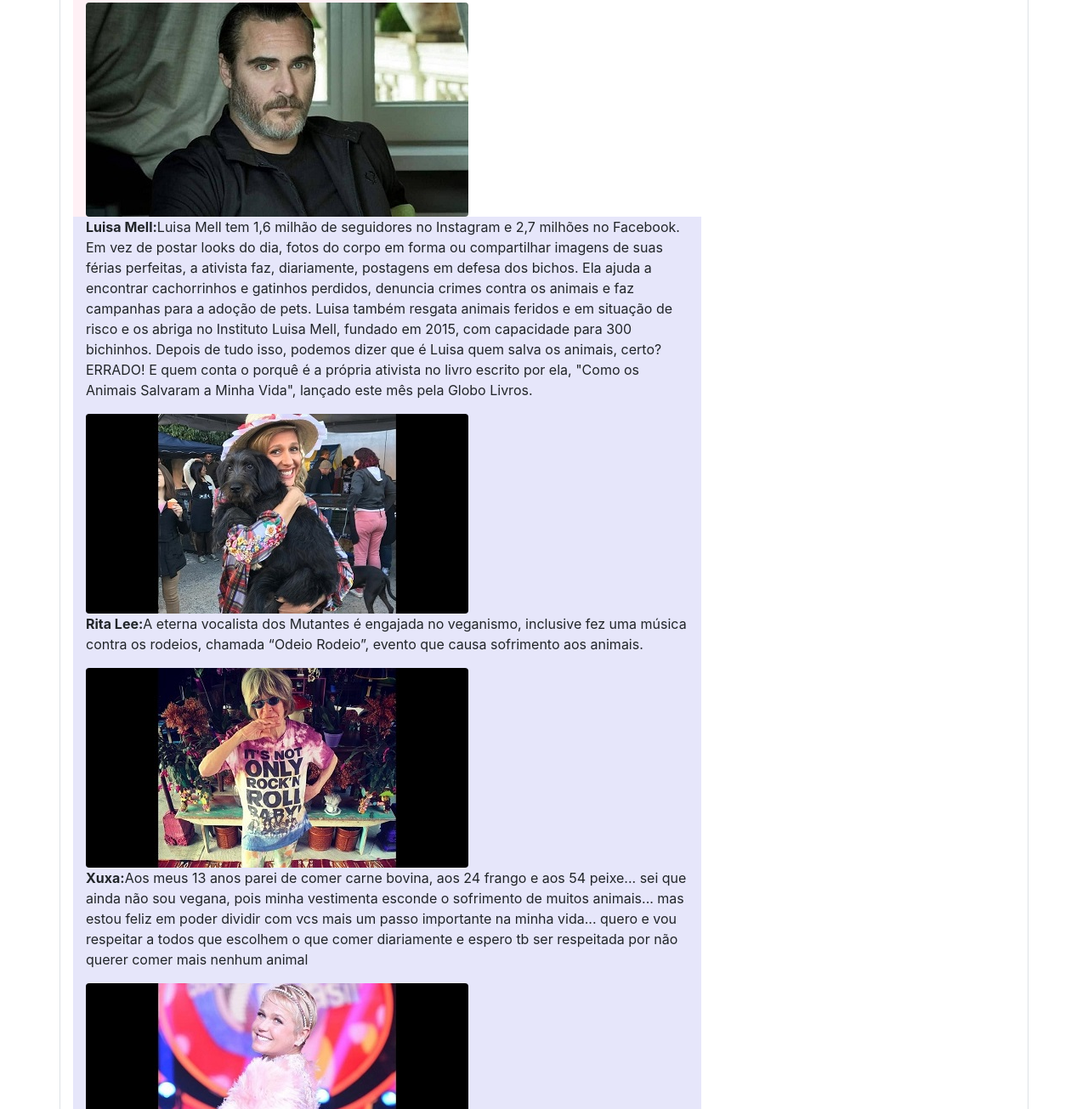
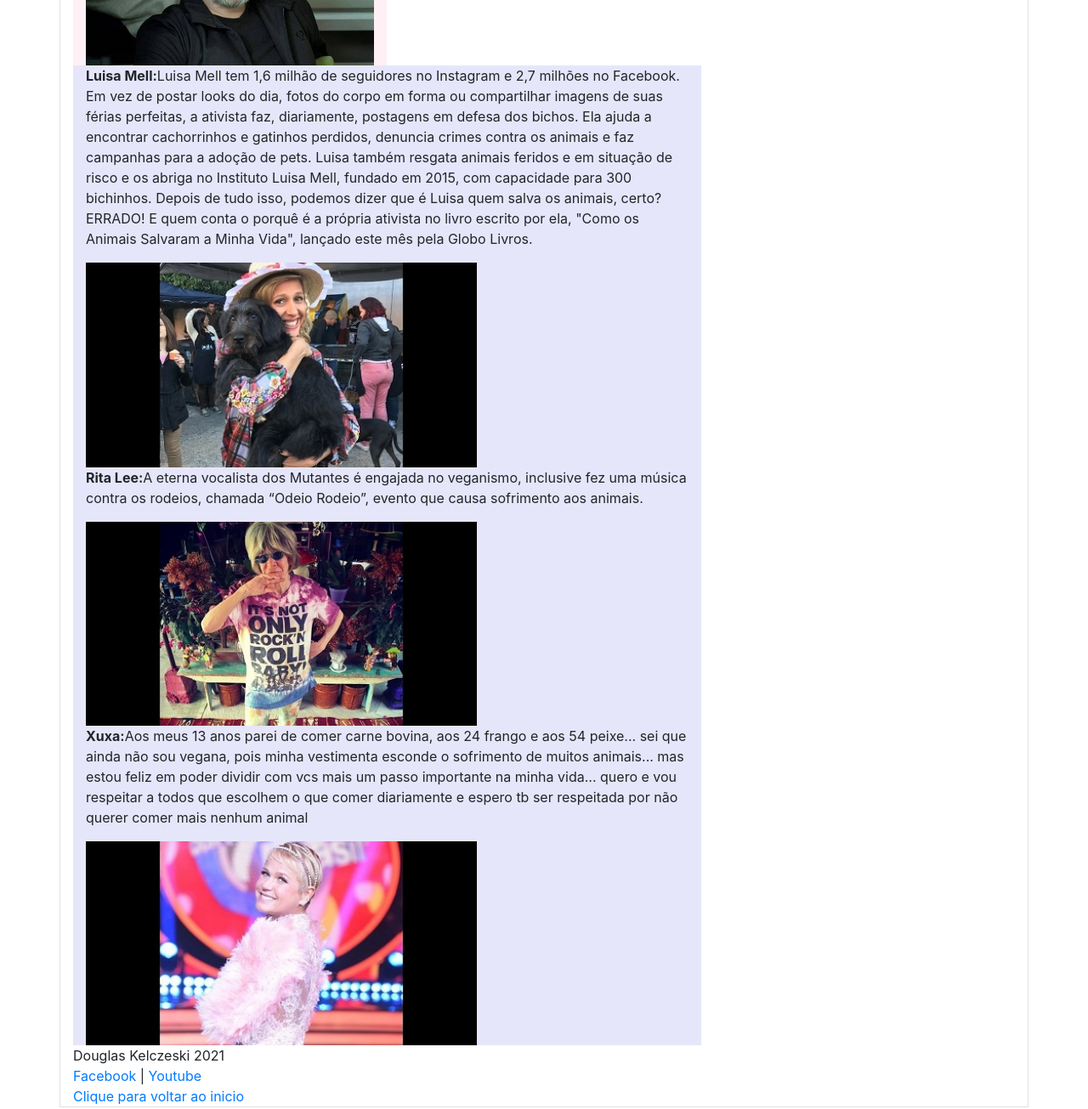
Before and after one commit to zigmon30/HTML5-1-2020, a plain HTML site: page site_veganismo/fotos.html in a window 1280 px wide. Shown: the part 2118-3423 px from the top of the page at 85% size. Drawn offline with Linux system fonts and the light colour scheme.

Commit message:
imagens fluida

```diff
--- a/site_veganismo/fotos.html
+++ b/site_veganismo/fotos.html
@@ -63,7 +63,7 @@
             de todos os tempos, disse uma vez: “Nada beneficiará mais a saúde humana
             e aumentará mais as chances de sobrevivência da vida na Terra quanto a
             evolução para uma dieta vegetariana”.</p>
-        <img src="_imagens/albert_einstein.jpg" class="rounded"
+        <img src="_imagens/albert_einstein.jpg" class="img-fluid" width="460" height="345"
              alt="imagem em preto em branco com um fundo desfocado do se parece
                   um quadro negro de escola, na imagem esta o fisico Albert Einstein
                   com o cabelo pouco arrumado barba bem feita e de bigode.
@@ -79,7 +79,7 @@
             área", inclusive, arrastando alguns amigos carnívoros para sua nova cozinha.
             “Estou influenciando muita gente a virar vegetariano. As pessoas me
             escrevem, me param nas ruas”, diz ele, que há dois anos também tenta ser vegano.</p>
-        <img src="_imagens/joao_gordo.jpg" class="rounded"
+        <img src="_imagens/joao_gordo.jpg" class="img-fluid" width="460" height="345"
              alt="imagem com fundo desfocado de arvores
                   e um banco, onde o Apresentador João Gordo esta sentado segurando
                   um galo de penas escuras e crista vermelha, João esta olhando para
@@ -96,7 +96,7 @@
             Shoes, sabemos o quanto é importante uma personalidade tão notória
             utilizar parte de toda a sua influência para dialogar e conscientizar
             pessoas sobre temas urgentes.</p>
-        <img src="_imagens/joaquin_phoenix.jpg" class="rounded"
+        <img src="_imagens/joaquin_phoenix.jpg" class="img-fluid" width="460" height="345"
              alt="imagem com fundo desfocado onde mostra o Ator Joaquim Phoenix esta
                   olhando para frente, ele esta vestido com uma jaqueta preta e camiseta
                   da mesma cor, ele usa barba e bigode " title="Ator Joaquin Phoenix" />
@@ -119,7 +119,7 @@
             quem salva os animais, certo? ERRADO! E quem conta o porquê é a
             própria ativista no livro escrito por ela, "Como os Animais Salvaram
             a Minha Vida", lançado este mês pela Globo Livros. </p>
-        <img src="_imagens/luisa_mell.jpg" class="rounded"
+        <img src="_imagens/luisa_mell.jpg" class="img-fluid" width="460" height="345"
              alt="A imagem mostra de fundo varias pessoas e algumas barracas onde aparentente
                   acontece um evendo, Luisa Mell aparece sorrindo, muito feliz segurando em
                   seu colo um cachorro de medio porte peludo de cor preta. Luisa esta de chapel
@@ -128,7 +128,7 @@
         <p><b>Rita Lee:</b>A eterna vocalista dos Mutantes é engajada no veganismo,
             inclusive fez uma música contra os rodeios, chamada “Odeio Rodeio”,
             evento que causa sofrimento aos animais.</p>
-        <img src="_imagens/rita_lee.jpg" class="rounded"
+        <img src="_imagens/rita_lee.jpg" class="img-fluid" width="460" height="345"
              alt="Imagem com fundo mostrando varias flores em pequenos vasos,
                   Rita Lee esta de oculos escuro olhando para frente com a mão direita na frente
                   da boca, ela esta de camiseta de manga curta de cor roxo misturado com branco
@@ -142,7 +142,7 @@
             na minha vida... quero e vou respeitar a todos que escolhem o
             que comer diariamente e espero tb ser respeitada por não querer
             comer mais nenhum animal</p>
-        <img src="_imagens/xuxa.jpg" class="rounded"
+        <img src="_imagens/xuxa.jpg" class="img-fluid" width="460" height="345"
              alt="Imagem com fundo desfocado mostrando Xuxa de lado olhando para frente e sorrindo,
                   Xuxa esta de cabelo curto com uma tiara de arco duplo e uma blusinha branca de aparencia
                   peluda e macia " title="Ex apresentadora Xuxa " />
```
